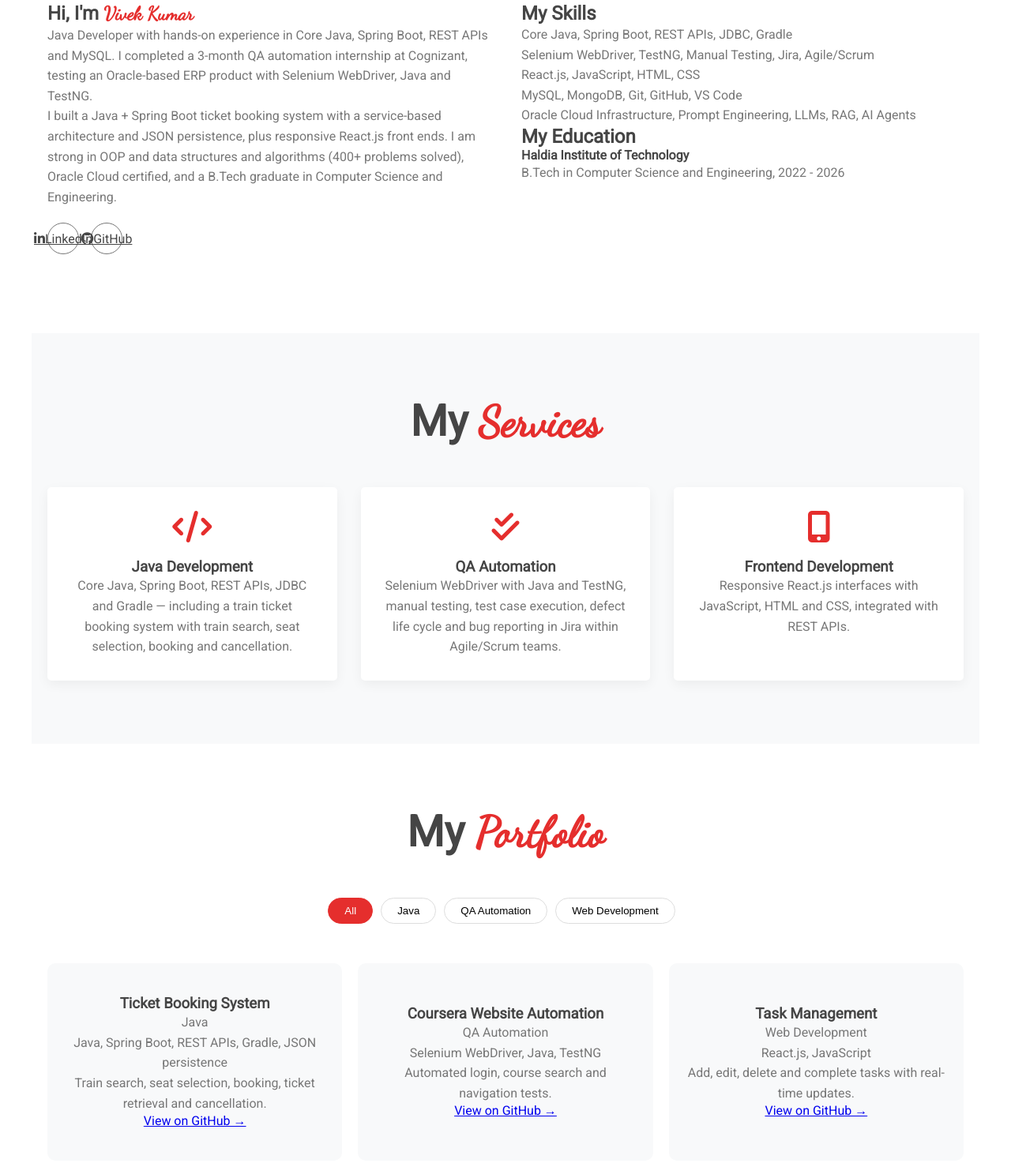
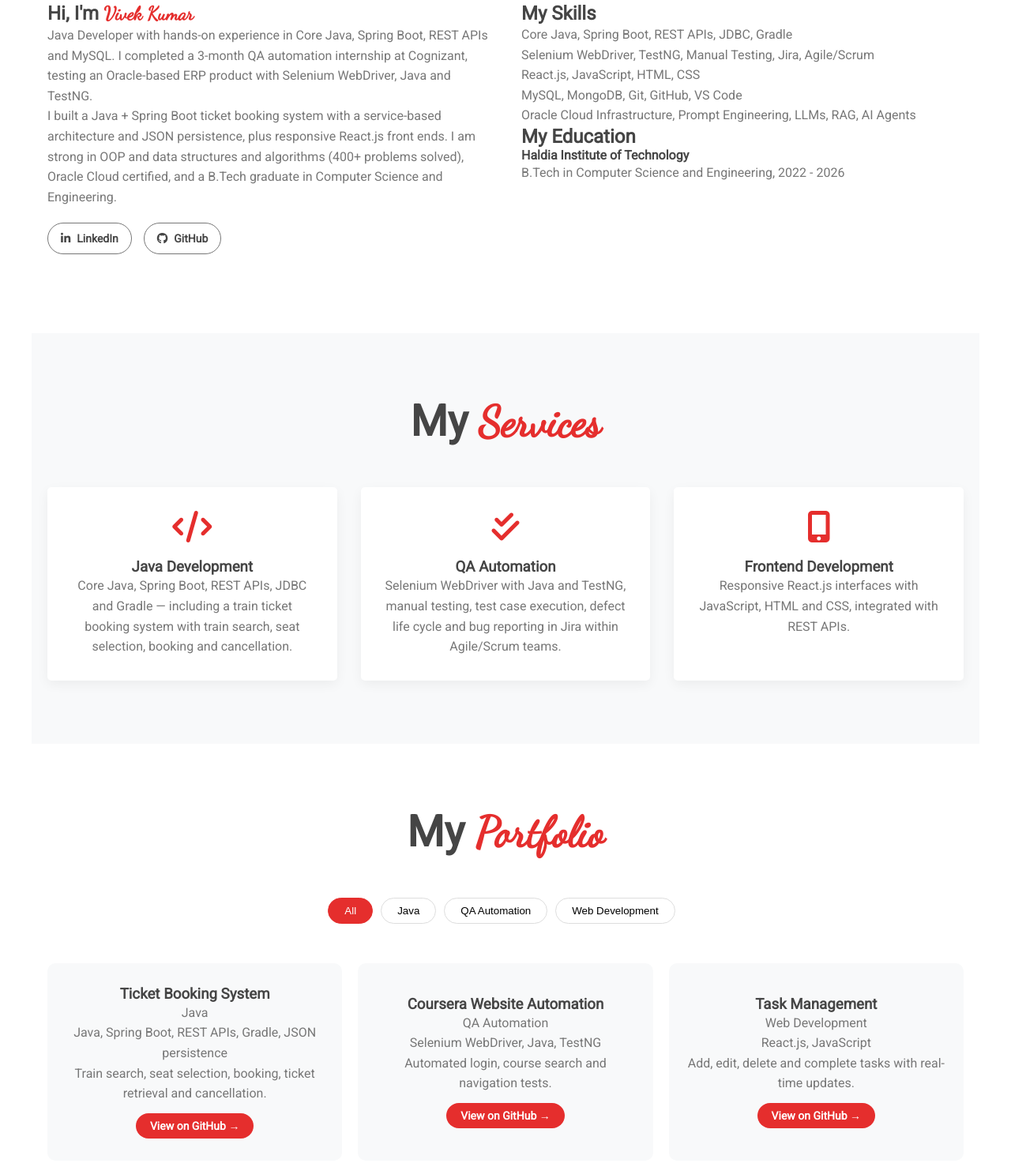
Before and after one commit to Vivek-kumar8/my-portfolio, a plain HTML site: page index.html in a window 1280 px wide. Shown: the part 877-2350 px from the top of the page at 79% size. Drawn offline with nearby package versions, Linux system fonts and the light colour scheme.

Commit message:
Style labelled social pill links and red View on GitHub project buttons

```diff
--- a/style.css
+++ b/style.css
@@ -178,16 +178,37 @@
   }
 
   .about-social a {
-
     display: flex;
     align-items: center;
     justify-content: center;
-    width: 40px;
+    gap: 8px;
+    width: auto;
     height: 40px;
-    border-radius: 50%;
+    padding: 0 16px;
+    border-radius: 20px;
     border: 1px solid #777;
     color: #454545;
+    text-decoration: none;
+    font-size: 14px;
+    font-weight: 600;
     transition: all 0.3s ease;
+  }
+
+  .project-link {
+    display: inline-block;
+    margin-top: 12px;
+    padding: 8px 18px;
+    background: #E52E2D;
+    color: #fff;
+    border-radius: 20px;
+    text-decoration: none;
+    font-weight: 600;
+    font-size: 14px;
+  }
+
+  .project-link:hover {
+    background: #c42322;
+    color: #fff;
   }
   .about-social li {
   list-style: none;
```
